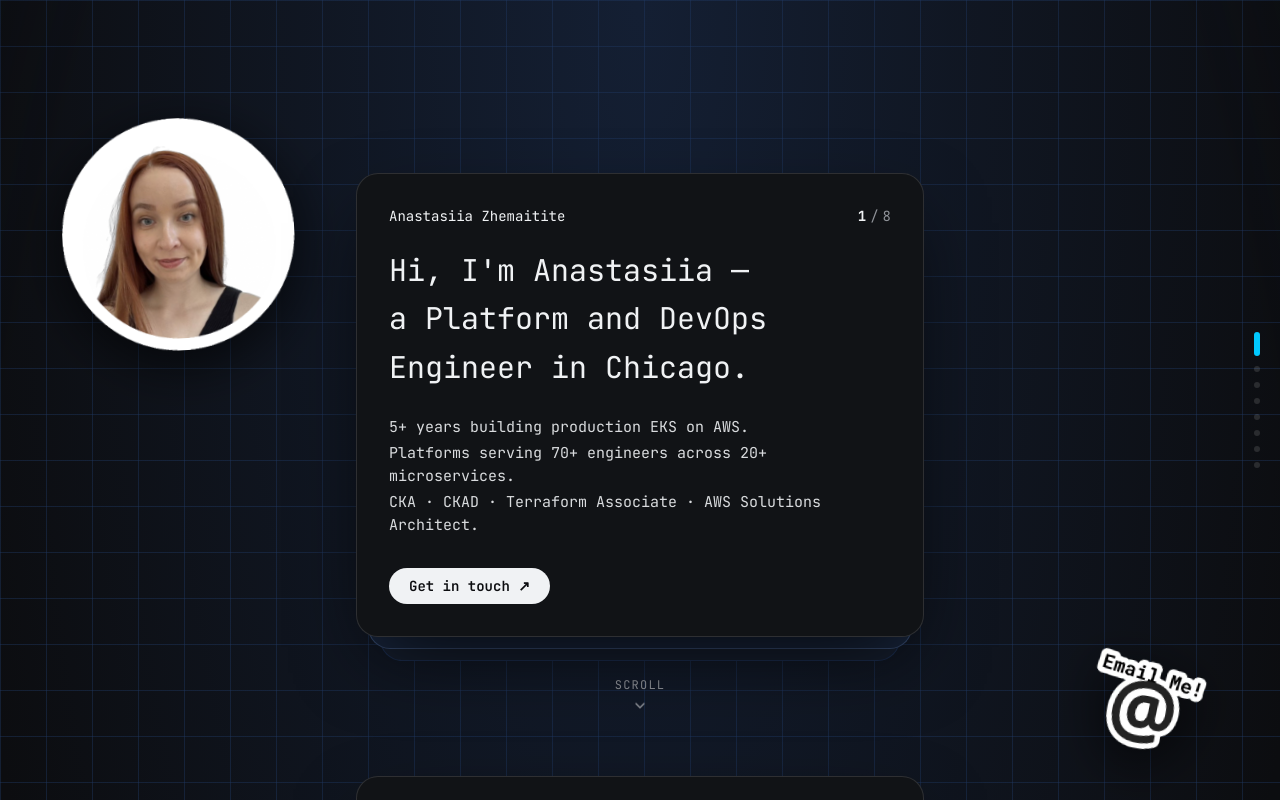
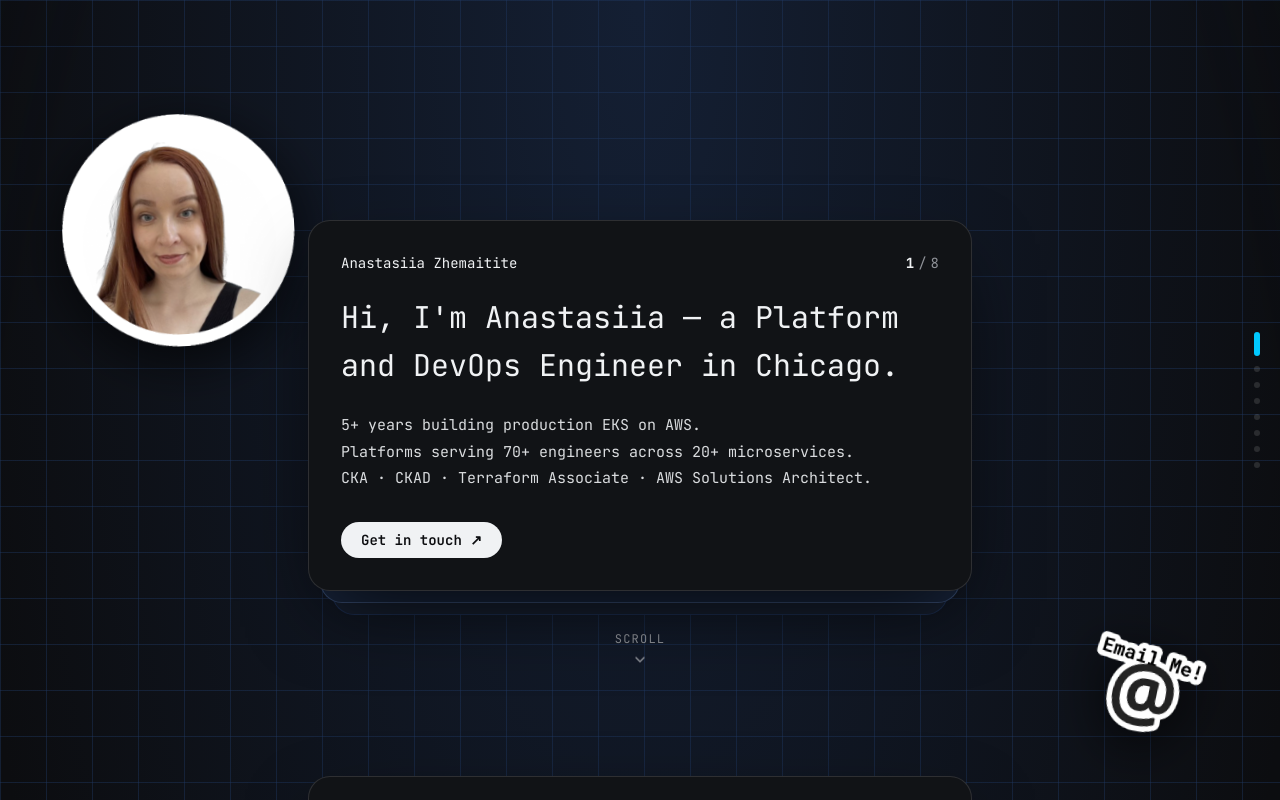
Before and after one commit to zhemaitite-anastasiia/resume, a Next.js app: page / in a window 1280 px wide. Shown: the top 800 px of the page. Built offline with nearby package versions, Linux system fonts and the light colour scheme.

Commit message:
Widen cards to max-w-2xl

```diff
--- a/components/resume-deck.tsx
+++ b/components/resume-deck.tsx
@@ -85,7 +85,7 @@ export function ResumeDeck() {
               ref={(el) => {
                 sectionRefs.current[i] = el
               }}
-              className={`reveal pointer-events-auto mx-auto flex w-full max-w-xl flex-col justify-center px-1 ${
+              className={`reveal pointer-events-auto mx-auto flex w-full max-w-2xl flex-col justify-center px-1 ${
                 isHero ? 'min-h-[92dvh] pt-[14vh] md:pt-[19vh]' : 'min-h-[62vh] py-16 md:py-10'
               }`}
             >
```
